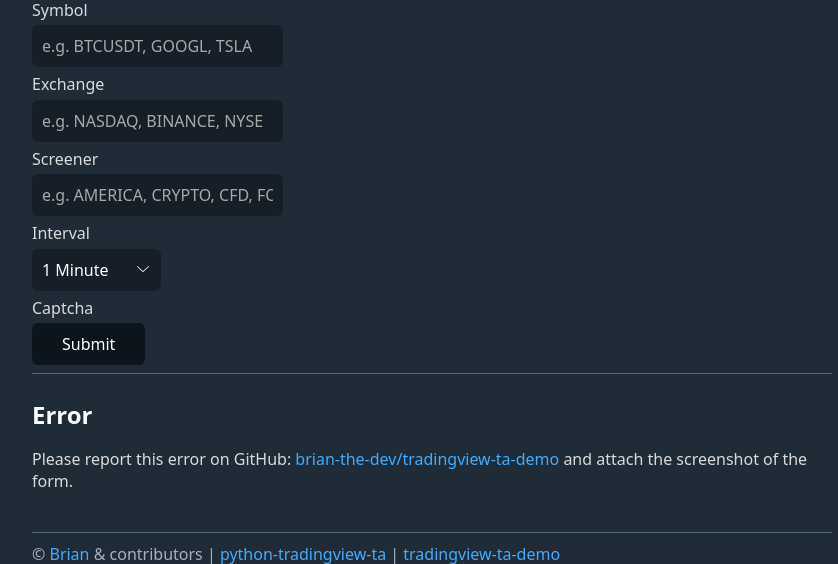
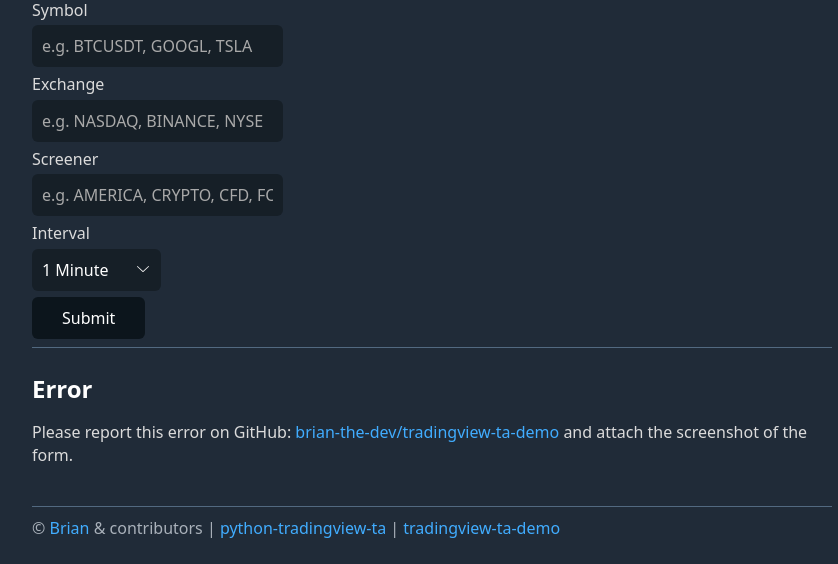
Before and after one commit to AnalyzerREST/tradingview-ta-demo, a Flask app: template templates/error.html in a window 1280 px wide. Shown: the part 167-731 px from the top of the page, without its empty margins (208-1046 px from the left). Run offline with Flask 2, Linux system fonts and the light colour scheme; the template is opened without the code that fills it, so the values that code supplies are empty; some libraries are stand-ins or nearby versions.

Commit message:
Migrate to Turnstile

```diff
--- a/app.py
+++ b/app.py
@@ -7,21 +7,21 @@ import tradingview_ta, requests, os
 
 app = Flask(__name__)
 
-# Load hCaptcha sitekey & secret from environment variables
-hcaptcha_sitekey = os.environ.get("HCAPTCHA_SITEKEY")
-hcaptcha_secret = os.environ.get("HCAPTCHA_SECRET")
+# Turnstile keys
+turnstile_sitekey = os.environ.get("TURNSTILE_SITEKEY")
+turnstile_secret = os.environ.get("TURNSTILE_SECRET")
 
 @app.route("/", methods=["GET", "POST"])
 def root():
     if request.method == "GET":
-        return render_template("index.html", version=tradingview_ta.__version__, captcha_sitekey=hcaptcha_sitekey)
+        return render_template("index.html", version=tradingview_ta.__version__, sitekey=turnstile_sitekey)
     elif request.method == "POST":
         try:
-            # hCaptcha
-            hcaptcha_response = request.form["h-captcha-response"]
-            captchaReq = requests.post("https://hcaptcha.com/siteverify", data={"secret": hcaptcha_secret, "response": hcaptcha_response})
-            if captchaReq.json()["success"] == False:
-                return render_template("error.html", version=tradingview_ta.__version__, error="Error: Invalid captcha", captcha_sitekey=hcaptcha_sitekey)
+            # Turnstile
+            turnstile_resp = request.form["cf-turnstile-response"]
+            validate = requests.post("https://challenges.cloudflare.com/turnstile/v0/siteverify", data={"secret": turnstile_secret, "response": turnstile_resp})
+            if validate.json()["success"] == False:
+                return render_template("error.html", version=tradingview_ta.__version__, error="Error: Invalid Turnstile token", sitekey=turnstile_sitekey)
 
             # TradingView Technical Analysis
             handler = TA_Handler()
@@ -41,9 +41,9 @@ def root():
                     oscillators=analysis.oscillators,
                     moving_averages=analysis.moving_averages,
                     indicators=analysis.indicators,
-                    captcha_sitekey=hcaptcha_sitekey)
+                    sitekey=turnstile_sitekey)
         except Exception as e:
-            return render_template("error.html", version=tradingview_ta.__version__, error=e, captcha_sitekey=hcaptcha_sitekey)
+            return render_template("error.html", version=tradingview_ta.__version__, error=e, sitekey=turnstile_sitekey)
 
 if __name__ == '__main__':
 	app.run(debug=False, host='0.0.0.0')
--- a/templates/error.html
+++ b/templates/error.html
@@ -7,7 +7,7 @@
     <link rel="shortcut icon" href="{{ url_for('static', filename='favicon.ico') }}">
     <meta name="viewport" content="width=device-width, initial-scale=1.0">
     <meta name="description" content="Demo for the tradingview-ta Python package.">
-    <script src="https://hcaptcha.com/1/api.js" async defer></script>
+    <script src="https://challenges.cloudflare.com/turnstile/v0/api.js?compat=recaptcha" async defer></script>
 </head>
 
 <body>
@@ -32,8 +32,7 @@
             <option value="1W">1 Week</option>
             <option value="1d">1 Month</option>
         </select>
-        <label>Captcha</label>
-        <div class="h-captcha" data-sitekey="{{ captcha_sitekey }}"></div>
+        <div class="cf-turnstile" data-sitekey="{{ sitekey }}"></div>
         <input type="submit">
     </form>
     <hr>
--- a/templates/index.html
+++ b/templates/index.html
@@ -7,7 +7,7 @@
     <link rel="shortcut icon" href="{{ url_for('static', filename='favicon.ico') }}">
     <meta name="viewport" content="width=device-width, initial-scale=1.0">
     <meta name="description" content="Demo for the tradingview-ta Python package.">
-    <script src="https://hcaptcha.com/1/api.js" async defer></script>
+    <script src="https://challenges.cloudflare.com/turnstile/v0/api.js?compat=recaptcha" async defer></script>
 </head>
 
 <body>
@@ -32,8 +32,7 @@
             <option value="1W">1 Week</option>
             <option value="1d">1 Month</option>
         </select>
-        <label>Captcha</label>
-        <div class="h-captcha" data-sitekey="{{ captcha_sitekey }}">
+        <div class="cf-turnstile" data-sitekey="{{ sitekey }}"></div>
         </div>
         <input type="submit">
     </form>
--- a/templates/success.html
+++ b/templates/success.html
@@ -7,7 +7,7 @@
     <link rel="shortcut icon" href="{{ url_for('static', filename='favicon.ico') }}">
     <meta name="viewport" content="width=device-width, initial-scale=1.0">
     <meta name="description" content="Demo for the tradingview-ta Python package.">
-    <script src="https://hcaptcha.com/1/api.js" async defer></script>
+    <script src="https://challenges.cloudflare.com/turnstile/v0/api.js?compat=recaptcha" async defer></script>
 </head>
 
 <body>
@@ -32,8 +32,7 @@
             <option value="1W">1 Week</option>
             <option value="1d">1 Month</option>
         </select>
-        <label>Captcha</label>
-        <div class="h-captcha" data-sitekey="{{ captcha_sitekey }}"></div>
+        <div class="cf-turnstile" data-sitekey="{{ sitekey }}"></div>
         <input type="submit">
     </form>
     <hr>
```
